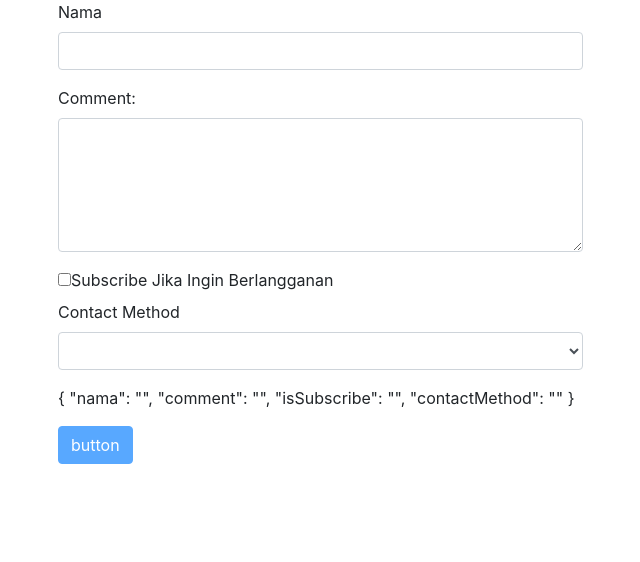
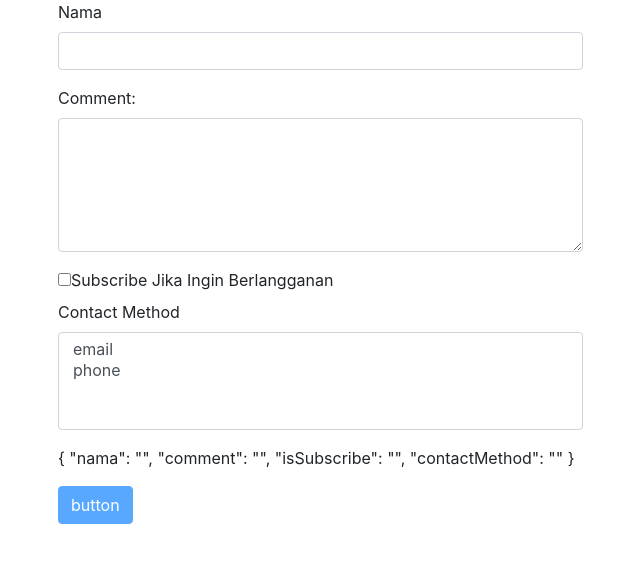
Before and after one commit to mohkhoirularifin/Pemrograman-Web-Lanjut, an Angular app in the folder Praktikum7/: page / in a window 1280 px wide. Shown: the top 562 px of the page, without its empty margins (42-682 px from the left). Built offline with nearby package versions, Linux system fonts and the light colour scheme.

Commit message:
Update contact.component.html

```diff
--- a/Praktikum7/src/app/contact/contact.component.html
+++ b/Praktikum7/src/app/contact/contact.component.html
@@ -73,7 +73,7 @@
       </div>
       <div class="form-group">
         <label for="contactMethod">Contact Method</label>
-        <select ngModel name="contactMethod" id="contactMethod" class="form-control">
+        <select multiple ngModel name="contactMethod" id="contactMethod" class="form-control">
           <option *ngFor="let method of contactMethods" [ngValue]="method">{{method.name}}</option>
         </select>
       </div>
```
